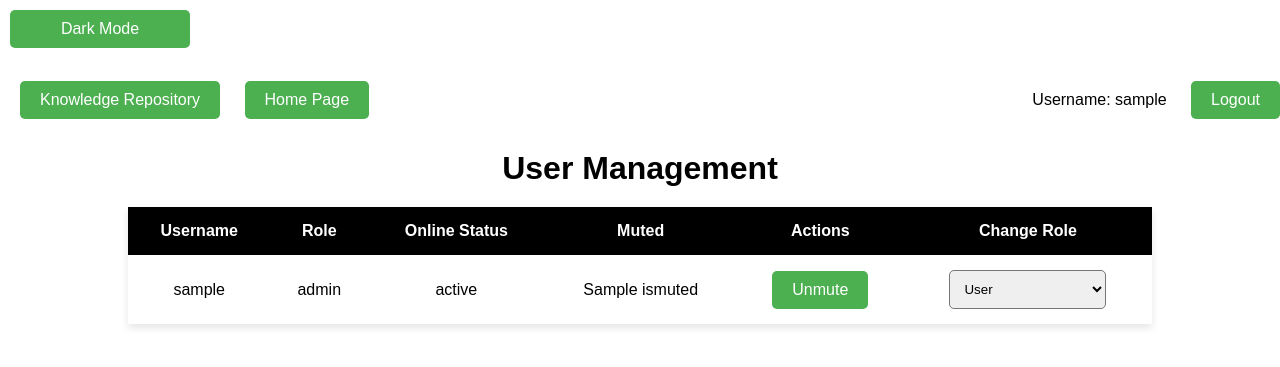
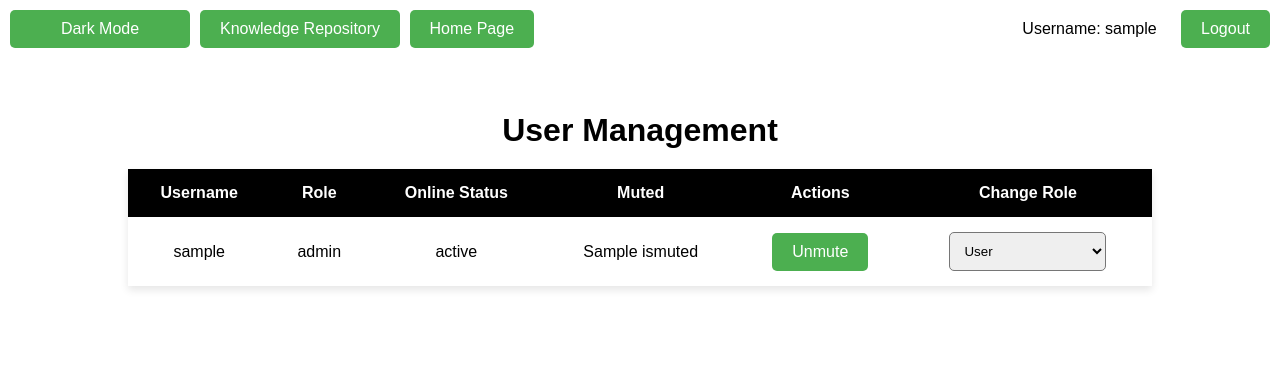
Before and after one commit to Jack1in/INFO2222, a Flask app: template templates/user_management.jinja in a window 1280 px wide. Shown: the top 367 px of the page. Run offline with Flask 3, Linux system fonts and the light colour scheme; the template is opened without the code that fills it: most values are stand-ins (such as "Sample title", 1, 10 or a date in 2020).

Commit message:
finsihed ui improve on user management

```diff
--- a/templates/user_management.jinja
+++ b/templates/user_management.jinja
@@ -63,7 +63,7 @@
 
     body.dark-mode nav ol li button,
     body.dark-mode nav ul li button {
-        background-color: #555;
+        background-color: #333;
     }
 
     body.dark-mode nav ol li button:hover,
@@ -168,6 +168,30 @@
 
     table tbody tr:hover.dark-mode td {
         background-color: #111;
+    }
+
+    nav ul {
+        float: left;
+        list-style: none;
+        padding: 0;
+        margin: 0;
+        position: absolute;
+        top: 10px;
+        left: 195px;
+    }
+
+    nav ul li {
+        display: inline-block;
+        margin-left: 5px;
+    }
+
+    nav ol {
+        position: absolute;
+        top: 10px;
+        right: 10px;
+        list-style: none;
+        padding: 0;
+        margin: 0;
     }
 </style>
 
```
Also changed, not shown: user_management.jinja (added).
